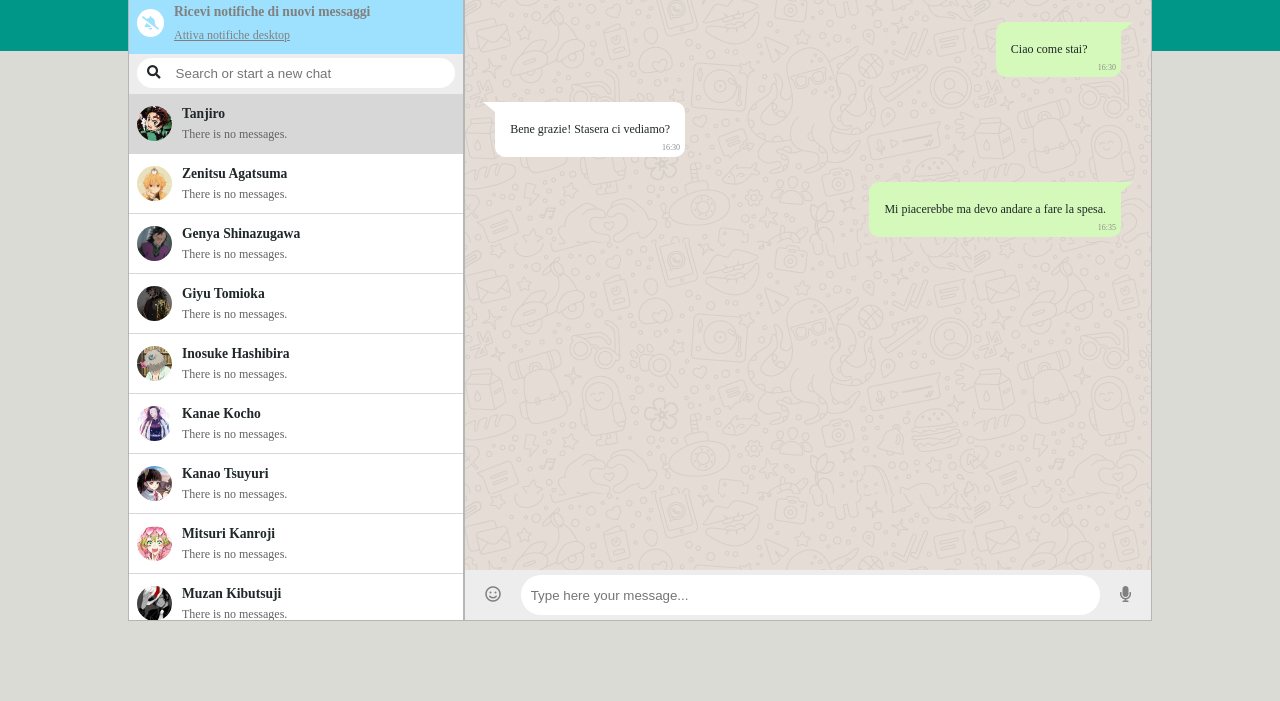
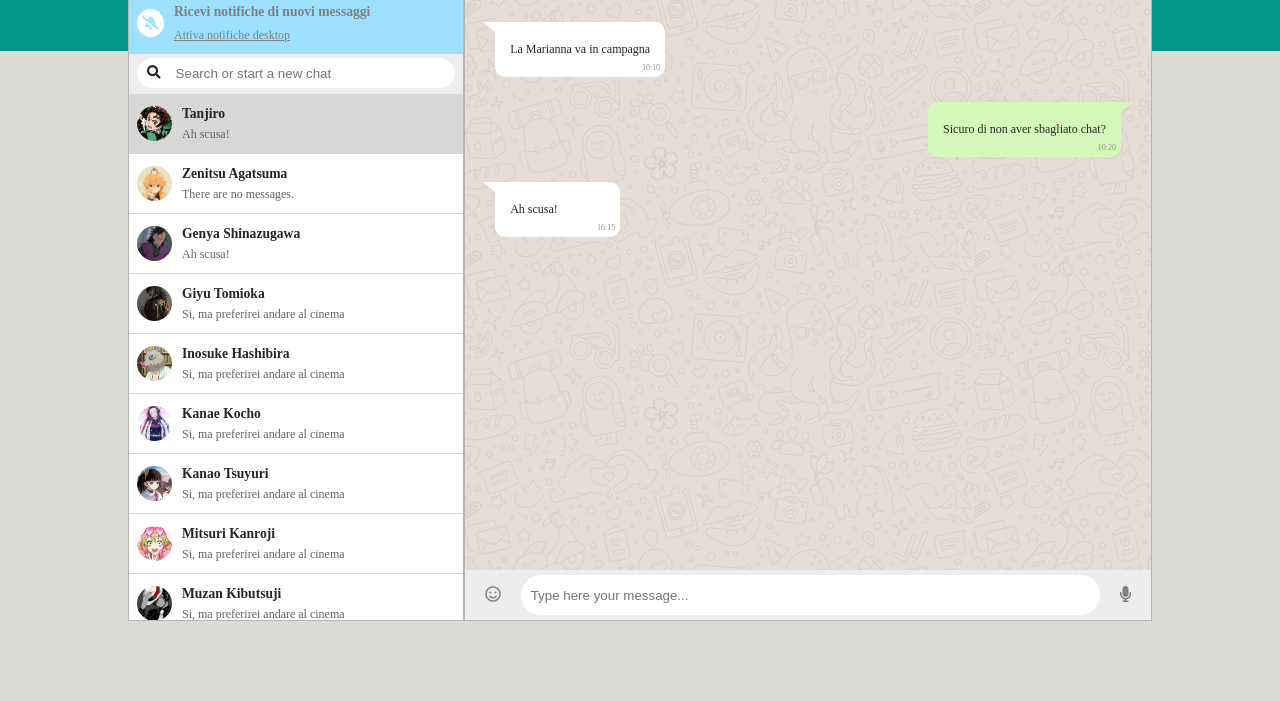
Before and after one commit to leitongchen/vue-boolzapp, a plain HTML site: page index.html in a window 1280 px wide. Shown: the part 99-800 px from the top of the page. Drawn offline with nearby package versions, Linux system fonts and the light colour scheme.

Commit message:
stampa ultimo msg; ultimo accesso chat vuote

```diff
--- a/index.html
+++ b/index.html
@@ -1,5 +1,6 @@
 <!DOCTYPE html>
 <html lang="en">
+
 <head>
     <meta charset="UTF-8">
     <meta name="viewport" content="width=device-width, initial-scale=1.0">
@@ -10,6 +11,7 @@
     <script src="https://cdnjs.cloudflare.com/ajax/libs/moment.js/2.29.1/moment.min.js"></script>
     <title>Boolzapp</title>
 </head>
+
 <body>
     <div class="bg-square"></div>
     <main id="app">
@@ -54,14 +56,20 @@
                     </div>
                 </div>
                 <div class="chats-section">
-                    <div class="one-chat" v-for="contact in dataList" @click="chatOnClick(contact)" :class="{'gray-bg': selectActiveChat(contact)}">
+                    <div class="one-chat" v-for="contact in dataList" @click="chatOnClick(contact)"
+                        :class="{'gray-bg': selectActiveChat(contact)}">
 
                         <div class="avatar-container">
                             <img :src="contact.avatar" alt="">
                         </div>
                         <div class="chat-info">
                             <h6> {{ contact.name }} </h6>
-                            <p>There is no messages.</p>
+                            <!-- <p>{{ lastMessageChats(contact) }}</p> -->
+
+                           <p>
+                                {{ lastMessageChats(contact.messages) }}
+                           </p>
+
                         </div>
 
                     </div>
@@ -76,7 +84,7 @@
                     </div>
                     <div class="chat-info">
                         <h6> {{activeChat.name}} </h6>
-                        <p>Last seen today at {{userLastAccess}}</p>
+                        <p>Last seen today at {{!activeChat.messages ? timeNow : userLastAccess}}</p>
                     </div>
                     <div class="cta-nav">
                         <a href="#">
@@ -103,7 +111,8 @@
                     <a href="#">
                         <i class="far fa-smile"></i>
                     </a>
-                    <input type="text" placeholder="Type here your message..." v-model="userNewMessageInput" @keyup.enter="addNewUserMessage(userNewMessageInput)">
+                    <input type="text" placeholder="Type here your message..." v-model="userNewMessageInput"
+                        @keyup.enter="addNewUserMessage(userNewMessageInput)">
                     <a href="#">
                         <i class="fas fa-microphone"></i>
                     </a>
@@ -114,4 +123,5 @@
     <script src="scripts/data.js"></script>
     <script src="scripts/app.js"></script>
 </body>
+
 </html>
--- a/scripts/app.js
+++ b/scripts/app.js
@@ -6,6 +6,8 @@ const app = new Vue({
 
         userNewMessageInput: "",
         userNewMessage: {},
+
+        timeNow: null,
 
         userSearch: "",
     },
@@ -20,7 +22,8 @@ const app = new Vue({
             const lastMsgDate = receivedMsg[receivedMsg.length -1].date;
 
             return this.obtainTime(lastMsgDate)
-        }
+        },
+
 
     },
     methods: {
@@ -58,12 +61,22 @@ const app = new Vue({
             }
             this.userNewMessageInput = "";
             return this.activeChat.messages.push(newMessage);
+        },
+        lastMessageChats(arrayMessages) {
+            if(!arrayMessages) {
+                return `There are no messages.`
+            }
+            const lastMsg = arrayMessages[arrayMessages.length -1];
+            return lastMsg.text;
         }
     },
     mounted() {
         this.activeChat = {
             ...this.dataList[0]
         }
+
+        this.timeNow = moment().format("HH:mm")
+
     }
 
 });
--- a/scripts/data.js
+++ b/scripts/data.js
@@ -6,19 +6,19 @@ const dataList = [
         visible: true,
         messages: [
             {
-                date: '20/03/2020 16:30:00',
-                text: 'Ciao come stai?',
+                date: '28/03/2020 10:10:40',
+                text: 'La Marianna va in campagna',
+                status: 'received'
+            },
+            {
+                date: '28/03/2020 10:20:10',
+                text: 'Sicuro di non aver sbagliato chat?',
                 status: 'sent'
             },
             {
-                date: '20/03/2020 16:30:55',
-                text: 'Bene grazie! Stasera ci vediamo?',
+                date: '28/03/2020 16:15:22',
+                text: 'Ah scusa!',
                 status: 'received'
-            },
-            {
-                date: '20/03/2020 16:35:00',
-                text: 'Mi piacerebbe ma devo andare a fare la spesa.',
-                status: 'sent'
             }
         ],
     },
@@ -27,18 +27,7 @@ const dataList = [
         name: 'Zenitsu Agatsuma',
         avatar: 'img/Zenitsu-Agatsuma.jpeg',
         visible: true,
-        messages: [
-            {
-                date: '10/01/2020 15:30:55',
-                text: 'Lo sai che ha aperto una nuova pizzeria?',
-                status: 'sent'
-            },
-            {
-                date: '10/01/2020 15:50:00',
-                text: 'Si, ma preferirei andare al cinema',
-                status: 'received'
-            }
-        ],
+        messages: null,
     },
     {
         id: 3,
@@ -194,35 +183,13 @@ const dataList = [
         name: 'Shinobu Kocho',
         avatar: 'img/Shinobu-Kocho.jpeg',
         visible: true,
-        messages: [
-            {
-                date: '10/01/2020 15:30:55',
-                text: 'Lo sai che ha aperto una nuova pizzeria?',
-                status: 'sent'
-            },
-            {
-                date: '10/01/2020 15:50:00',
-                text: 'Si, ma preferirei andare al cinema',
-                status: 'received'
-            }
-        ],
+        messages: null,
     },
     {
         id: 12,
         name: 'Tamayo',
         avatar: 'img/tamayo.jpeg',
         visible: true,
-        messages: [
-            {
-                date: '10/01/2020 15:30:55',
-                text: 'Lo sai che ha aperto una nuova pizzeria?',
-                status: 'sent'
-            },
-            {
-                date: '10/01/2020 15:50:00',
-                text: 'Si, ma preferirei andare al cinema',
-                status: 'received'
-            }
-        ],
+        messages: null,
     },
 ];
```
